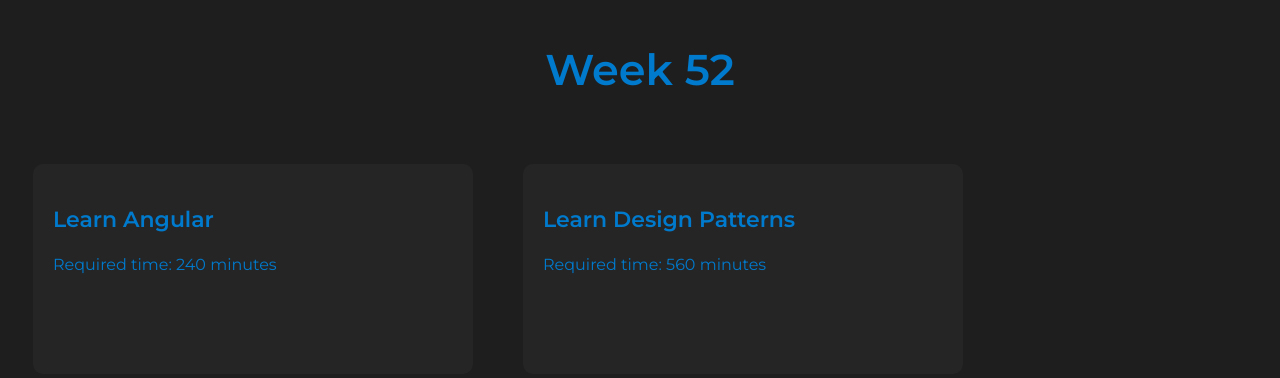
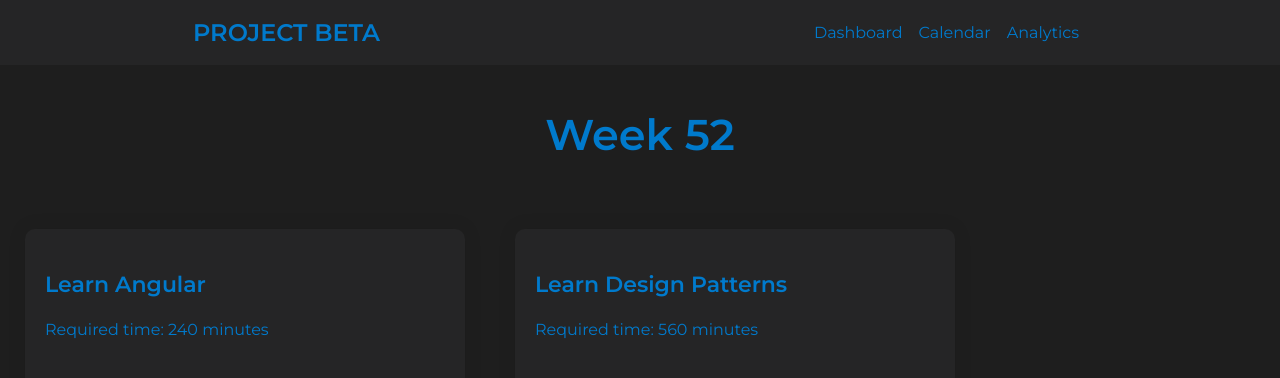
Before and after one commit to tepesalexandru/ng-week52, an Angular app: page / in a window 1280 px wide. Shown: the top 378 px of the page. Built offline with nearby package versions, Linux system fonts and the light colour scheme.

Commit message:
created a basic navbar

```diff
--- a/src/app/app.component.html
+++ b/src/app/app.component.html
@@ -1,2 +1,3 @@
+<navbar></navbar>
 <p style="text-align: center; color: #007acc; font-size: 43px; font-weight: 600;">Week 52</p>
 <goal-container></goal-container>
--- a/src/app/app.module.ts
+++ b/src/app/app.module.ts
@@ -7,9 +7,11 @@
 
 import {GoalsService} from './goals/goals.service';
 import {ColorsService} from './shared/services/colors.service';
+import { NavbarComponent } from './nav/navbar.component';
 
 @NgModule({
   declarations: [
+    NavbarComponent,
     AppComponent,
     GoalComponent,
     GoalsContainer
--- a/src/app/goals/goal.component.css
+++ b/src/app/goals/goal.component.css
@@ -5,7 +5,15 @@
   margin: 25px;
   padding: 20px;
   border-radius: 10px;
-    cursor: pointer
+  cursor: pointer;
+  -webkit-box-shadow: 0px 0px 15px 5px rgba(0, 0, 0, 0.05);
+  box-shadow: 0px 0px 15px 5px rgba(0, 0, 0, 0.05);
+  transition: all 0.15s ease-in-out;
+}
+
+.cardContainer:hover {
+  box-shadow: rgba(0, 0, 0, 0.22) 0px 19px 43px;
+  transform: translate3d(0px, -5px, 0px);
 }
 
 .cardLabel {
--- /dev/null
+++ b/src/app/nav/navbar.component.css
@@ -0,0 +1,27 @@
+.container {
+    height: "90px";
+    display: flex;
+    justify-content: space-around;
+    align-items: center;
+    height: 65px;
+}
+
+.titleContainer > span{
+    font-weight: 600;
+    font-size: 24px;
+}
+
+ul {
+    list-style: none;
+    display: flex;
+}
+
+li {
+    margin-left: 8px;
+    margin-right: 8px;
+}
+
+a {
+    text-decoration: none;
+    color: inherit;
+}
--- /dev/null
+++ b/src/app/nav/navbar.component.html
@@ -0,0 +1,18 @@
+<div
+  class="container"
+  [style.background]="colors.dark3"
+  [style.color]="colors.primary"
+>
+  <div class="titleContainer">
+    <span>PROJECT BETA</span>
+  </div>
+  <div>
+    <ul>
+      <li>
+        <a href="">Dashboard</a>
+      </li>
+      <li><a href="">Calendar</a></li>
+      <li><a href="">Analytics</a></li>
+    </ul>
+  </div>
+</div>
--- /dev/null
+++ b/src/app/nav/navbar.component.ts
@@ -0,0 +1,21 @@
+import {Component, OnInit} from '@angular/core';
+import {ColorsService} from '../shared/services/colors.service';
+
+@Component({
+    selector: 'navbar',
+    templateUrl: './navbar.component.html',
+    styleUrls: ['./navbar.component.css']
+})
+export class NavbarComponent implements OnInit{
+
+    colors = null
+
+    constructor(private colorsService: ColorsService) {
+
+    }
+
+    ngOnInit() {
+        this.colors = this.colorsService.getDarkTheme();
+    }
+
+}
--- a/src/styles.css
+++ b/src/styles.css
@@ -2,4 +2,5 @@
 body {
     background-color: #1e1e1e;
     font-family: 'Montserrat', sans-serif;
+    margin: 0;
 }
```
Lines whose indentation alone changed are shown as unchanged.
